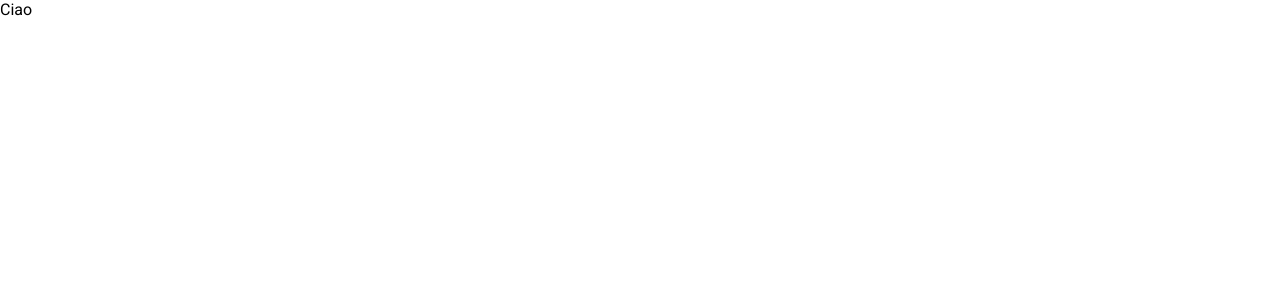
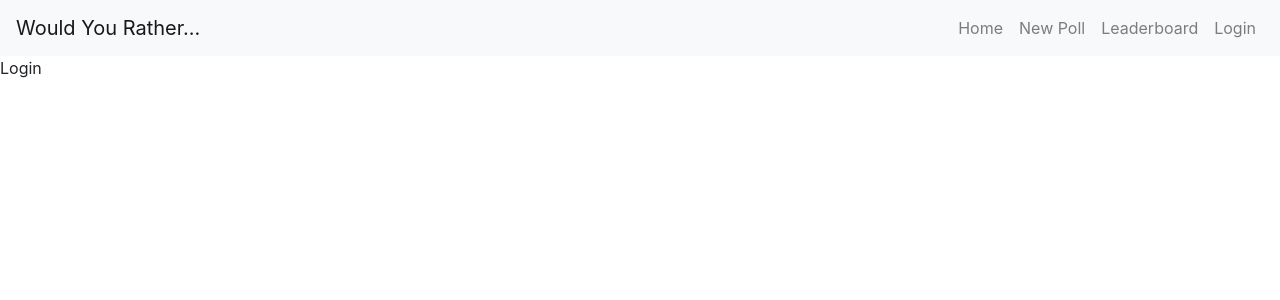
Before and after one commit to simotae14/WouldYouRather, a React (Create React App) app: page / in a window 1280 px wide. Shown: the top 300 px of the page. Built offline with nearby package versions, Linux system fonts and the light colour scheme.

Commit message:
Navbar with mock Login content

```diff
--- a/package.json
+++ b/package.json
@@ -3,11 +3,13 @@
   "version": "0.1.0",
   "private": true,
   "dependencies": {
-    "@material-ui/core": "^3.0.1",
+    "bootstrap": "^4.1.3",
     "react": "^16.4.2",
     "react-dom": "^16.4.2",
     "react-redux": "^5.0.7",
+    "react-router-dom": "^4.3.1",
     "react-scripts": "1.1.5",
+    "reactstrap": "^6.4.0",
     "redux": "^4.0.0",
     "redux-thunk": "^2.3.0"
   },
--- a/public/index.html
+++ b/public/index.html
@@ -10,7 +10,8 @@
     -->
     <link rel="manifest" href="%PUBLIC_URL%/manifest.json">
     <link rel="shortcut icon" href="%PUBLIC_URL%/favicon.ico">
-    <link rel="stylesheet" href="https://fonts.googleapis.com/css?family=Roboto:300,400,500">
+    <!--Let browser know website is optimized for mobile-->
+    <meta name="viewport" content="width=device-width, initial-scale=1.0"/>
     <!--
       Notice the use of %PUBLIC_URL% in the tags above.
       It will be replaced with the URL of the `public` folder during the build.
--- a/src/components/App.js
+++ b/src/components/App.js
@@ -1,13 +1,25 @@
-import React, { Component } from 'react';
+import React, { Component, Fragment } from 'react';
+import { BrowserRouter as Router, Route, Switch } from 'react-router-dom';
+import { connect } from 'react-redux';
+import { handleInitialData } from '../actions/shared';
+import NavigationBar from './NavigationBar';
+import Login from './Login';
+
 
 class App extends Component {
+  componentDidMount() {
+    this.props.dispatch(handleInitialData());
+  }
   render() {
     return (
-      <div className="App">
-        Ciao
-      </div>
+      <Router>
+        <Fragment>
+          <NavigationBar />
+          <Route path='/' exact component={Login} />
+        </Fragment>
+      </Router>
     );
   }
 }
 
-export default App;
+export default connect()(App);
--- /dev/null
+++ b/src/components/LoggedUser.js
@@ -0,0 +1,23 @@
+import React, { Component, Fragment } from 'react';
+import { connect } from 'react-redux';
+
+class LoggedUser extends Component {
+    render () {
+        const { user } = this.props;
+        console.log('User logged', user);
+        return (
+            <Fragment>
+                Logged
+            </Fragment>
+        )
+    }
+}
+
+// get the user object of the authUser from the store
+function mapStateToProps({ users }, { userID }) {
+    return {
+        user: users[userID]
+    }
+}
+
+export default connect(mapStateToProps)(LoggedUser);
--- /dev/null
+++ b/src/components/Login.js
@@ -0,0 +1,23 @@
+import React, { Component, Fragment } from 'react';
+import { connect } from 'react-redux';
+
+class Login extends Component {
+    render () {
+        const { users } = this.props;
+        console.log('User logged', users);
+        return (
+            <Fragment>
+                Login
+            </Fragment>
+        )
+    }
+}
+
+// get the user object of the authUser from the store
+function mapStateToProps({ users }) {
+    return {
+        users
+    }
+}
+
+export default connect(mapStateToProps)(Login);
--- /dev/null
+++ b/src/components/NavigationBar.css
@@ -0,0 +1,7 @@
+.navbar-inverse .navbar-nav > li > a:hover {
+    background-color: gray;
+}
+
+.navbar-inverse .navbar-nav > li > a.selected {
+    background-color: gray;
+}
--- /dev/null
+++ b/src/components/NavigationBar.js
@@ -0,0 +1,71 @@
+import React, { Component } from 'react';
+import {
+    Collapse,
+    Navbar,
+    NavbarToggler,
+    NavbarBrand,
+    Nav,
+    NavItem,
+    NavLink
+} from 'reactstrap';
+import './NavigationBar.css';
+import { Link } from 'react-router-dom';
+import { connect } from 'react-redux';
+import LoggedUser from './LoggedUser';
+
+class NavigationBar extends Component {
+    state = {
+        isOpen: false
+    }
+    handleToggle = () =>  {
+        this.setState({
+          isOpen: !this.state.isOpen
+        });
+    }
+    render() {
+        const { authUser } = this.props;
+        console.log('AUTH USER', authUser);
+        return (
+            <div>
+                <Navbar color="light" light expand="md">
+                    <NavbarBrand tag={Link} to="/">Would You Rather...</NavbarBrand>
+                    <NavbarToggler onClick={this.handleToggle} />
+                    <Collapse isOpen={this.state.isOpen} navbar>
+                        <Nav className="ml-auto" navbar>
+                            <NavItem>
+                                <NavLink tag={Link} to="/">Home</NavLink>
+                            </NavItem>
+                            <NavItem>
+                                <NavLink tag={Link} to="/add">New Poll</NavLink>
+                            </NavItem>
+                            <NavItem>
+                                <NavLink tag={Link} to="/leaderboard">Leaderboard</NavLink>
+                            </NavItem>
+                            {
+                                authUser ? (
+                                    <NavItem>
+                                        <LoggedUser userID={authUser} />
+                                        <NavLink tag={Link} to="/">Logout</NavLink>
+                                    </NavItem>
+                                ) : (
+                                    <NavItem>
+                                        <NavLink tag={Link} to="/">Login</NavLink>
+                                    </NavItem>
+                                )
+                            }
+                        </Nav>
+                    </Collapse>
+                </Navbar>
+            </div>
+        );
+    }
+}
+
+// get the authed user from the store
+function mapStateToProps({ authUser }) {
+    return {
+        authUser
+    }
+}
+
+export default connect(mapStateToProps)(NavigationBar);
--- a/src/index.css
+++ b/src/index.css
@@ -1,5 +1,4 @@
 body {
   margin: 0;
   padding: 0;
-  font-family: 'Roboto', sans-serif;
 }
--- a/src/index.js
+++ b/src/index.js
@@ -6,6 +6,7 @@ import { createStore } from 'redux';
 import { Provider } from 'react-redux';
 import reducer from './reducers';
 import middleware from './middleware';
+import 'bootstrap/dist/css/bootstrap.min.css';
 
 const store = createStore(reducer, middleware);
 
--- a/src/utils/_DATA.js
+++ b/src/utils/_DATA.js
@@ -2,7 +2,7 @@ let users = {
   sarahedo: {
     id: 'sarahedo',
     name: 'Sarah Edo',
-    avatarURL: '../../images/snow.jpg',
+    avatarURL: 'https://tylermcginnis.com/would-you-rather/sarah.jpg',
     answers: {
       "8xf0y6ziyjabvozdd253nd": 'optionOne',
       "6ni6ok3ym7mf1p33lnez": 'optionOne',
@@ -14,7 +14,7 @@ let users = {
   tylermcginnis: {
     id: 'tylermcginnis',
     name: 'Tyler McGinnis',
-    avatarURL: '../../images/tyler.jpg',
+    avatarURL: 'https://tylermcginnis.com/would-you-rather/tyler.jpg',
     answers: {
       "vthrdm985a262al8qx3do": 'optionOne',
       "xj352vofupe1dqz9emx13r": 'optionTwo',
@@ -24,7 +24,7 @@ let users = {
   johndoe: {
     id: 'johndoe',
     name: 'John Doe',
-    avatarURL: '../../images/leaf.jpg',
+    avatarURL: 'https://tylermcginnis.com/would-you-rather/dan.jpg',
     answers: {
       "xj352vofupe1dqz9emx13r": 'optionOne',
       "vthrdm985a262al8qx3do": 'optionTwo',
```
Also changed, not shown: 2 other files (tests, documents, lock files or other folders).
